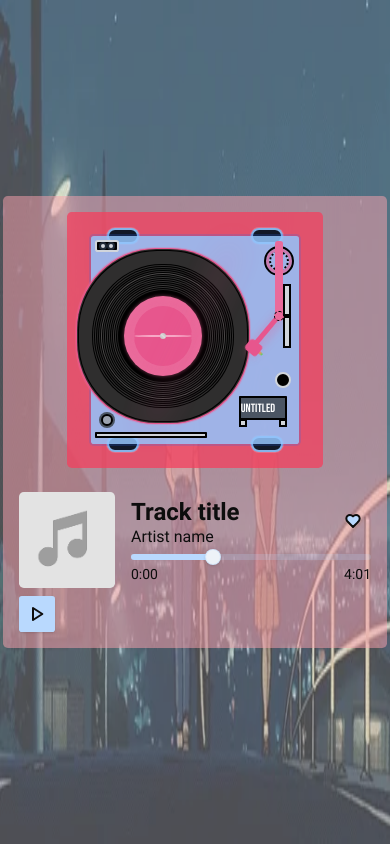
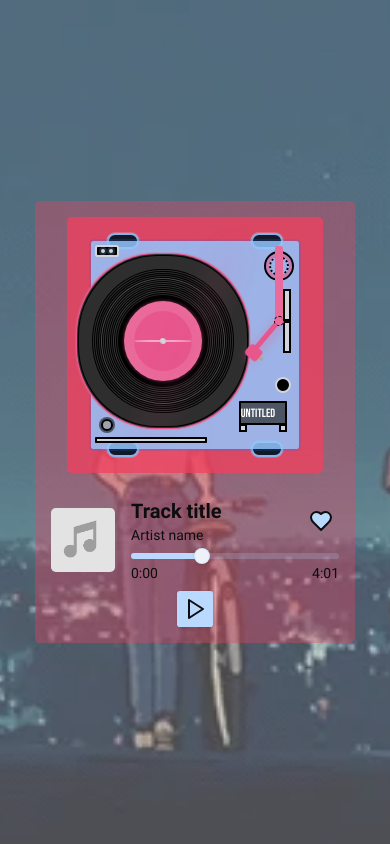
Before and after one commit to unhaten/backseat-90, a Next.js app: page / in a window 390 px wide. Built offline with nearby package versions, Linux system fonts and the light colour scheme.

Commit message:
cosmetic changes for mobile

```diff
--- a/src/app/page.tsx
+++ b/src/app/page.tsx
@@ -8,7 +8,7 @@ export default async function Home() {
 			{/* //* Background GIF hex = 93c5fd */}
 			{/* FIXME: //! if it is webp then we need to set unoptimized property */}
 			<Image
-				className='absolute top-0 left-0 z-0 w-full h-full object-center'
+				className='absolute top-0 left-0 z-0 w-full h-full object-cover md:object-fill object-center'
 				src={'/gifwebp2.webp'}
 				alt='the gif'
 				unoptimized
@@ -22,7 +22,7 @@ export default async function Home() {
 			/> */}
 			<div className='relative flex items-center bg-background/30 justify-center min-h-screen w-screen sm:p-8'>
 				{/* //* Content */}
-				<div className='bg-rose-300/50 rounded-lg p-4 md:p-8 w-96'>
+				<div className='bg-rose-500/35 rounded-lg p-4 md:p-8 w-80 md:w-96'>
 					{/* <h1 className='font-rockSalt text-3xl sm:text-6xl my-0'>
 						Backseat 90
 					</h1> */}
--- a/src/components/ui/button.tsx
+++ b/src/components/ui/button.tsx
@@ -5,7 +5,7 @@ import { cva, type VariantProps } from "class-variance-authority"
 import { cn } from "@/lib/utils"
 
 const buttonVariants = cva(
-  "inline-flex items-center justify-center gap-2 whitespace-nowrap rounded-md text-sm font-medium transition-colors focus-visible:outline-none focus-visible:ring-1 focus-visible:ring-ring disabled:pointer-events-none disabled:opacity-50 [&_svg]:pointer-events-none [&_svg]:size-4 [&_svg]:shrink-0",
+  "inline-flex items-center justify-center gap-2 whitespace-nowrap rounded-md text-sm font-medium transition-colors focus-visible:outline-none focus-visible:ring-1 focus-visible:ring-ring disabled:pointer-events-none disabled:opacity-50 [&_svg]:pointer-events-none [&_svg]:size-6 [&_svg]:shrink-0",
   {
     variants: {
       variant: {
--- a/src/widgets/player/components/controls/components/play-button/ui.tsx
+++ b/src/widgets/player/components/controls/components/play-button/ui.tsx
@@ -14,11 +14,11 @@ export const PlayButton = ({ isPlaying }: Props) => {
 	}
 
 	return (
-		<Button size='icon' aria-label='Toggle Radio' onClick={handleToggle}>
+		<Button size='icon' className='' aria-label='Toggle Radio' onClick={handleToggle}>
 			{isPlaying ? (
-				<Pause strokeWidth={'2px'} />
+				<Pause />
 			) : (
-				<Play strokeWidth={'3px'} />
+				<Play />
 			)}
 		</Button>
 	)
--- a/src/widgets/player/components/controls/ui.tsx
+++ b/src/widgets/player/components/controls/ui.tsx
@@ -5,7 +5,7 @@ type Props = {
 }
 export const Controls = ({isPlaying}: Props) => {
 	return (
-		<div className='flex items-center gap-2 mt-2'>
+		<div className='flex items-center justify-center gap-2 mt-2'>
 			<PlayButton isPlaying={isPlaying}/>
 		</div>
 	)
--- a/src/widgets/player/components/like-button/ui.tsx
+++ b/src/widgets/player/components/like-button/ui.tsx
@@ -19,7 +19,6 @@ export const LikeButton = ({ isLiked, setIsLiked }: Props) => {
 				className={`${
 					isLiked ? 'fill-rose-500' : 'fill-primary'
 				} transition-colors`}
-				strokeWidth='3px'
 			/>
 		</Button>
 	)
--- a/src/widgets/player/components/song-image/ui.tsx
+++ b/src/widgets/player/components/song-image/ui.tsx
@@ -2,7 +2,7 @@ import Image from 'next/image'
 
 export const SongImage = () => {
 	return (
-		<div className='relative min-w-24 min-h-24 rounded-lg'>
+		<div className='relative min-w-16 min-h-16 rounded-lg'>
 			<Image
 				src='/song-placeholder.png'
 				fill
--- a/src/widgets/player/components/song-info/ui.tsx
+++ b/src/widgets/player/components/song-info/ui.tsx
@@ -1,8 +1,8 @@
 export const SongInfo = () => {
 	return (
 		<div>
-			<h3 className='font-semibold text-2xl'>Track title</h3>
-			<h4 className=''>Artist name</h4>
+			<h3 className='font-semibold text-xl md:text-2xl'>Track title</h3>
+			<h4 className='text-sm md:text-base'>Artist name</h4>
 		</div>
 	)
 }
```
